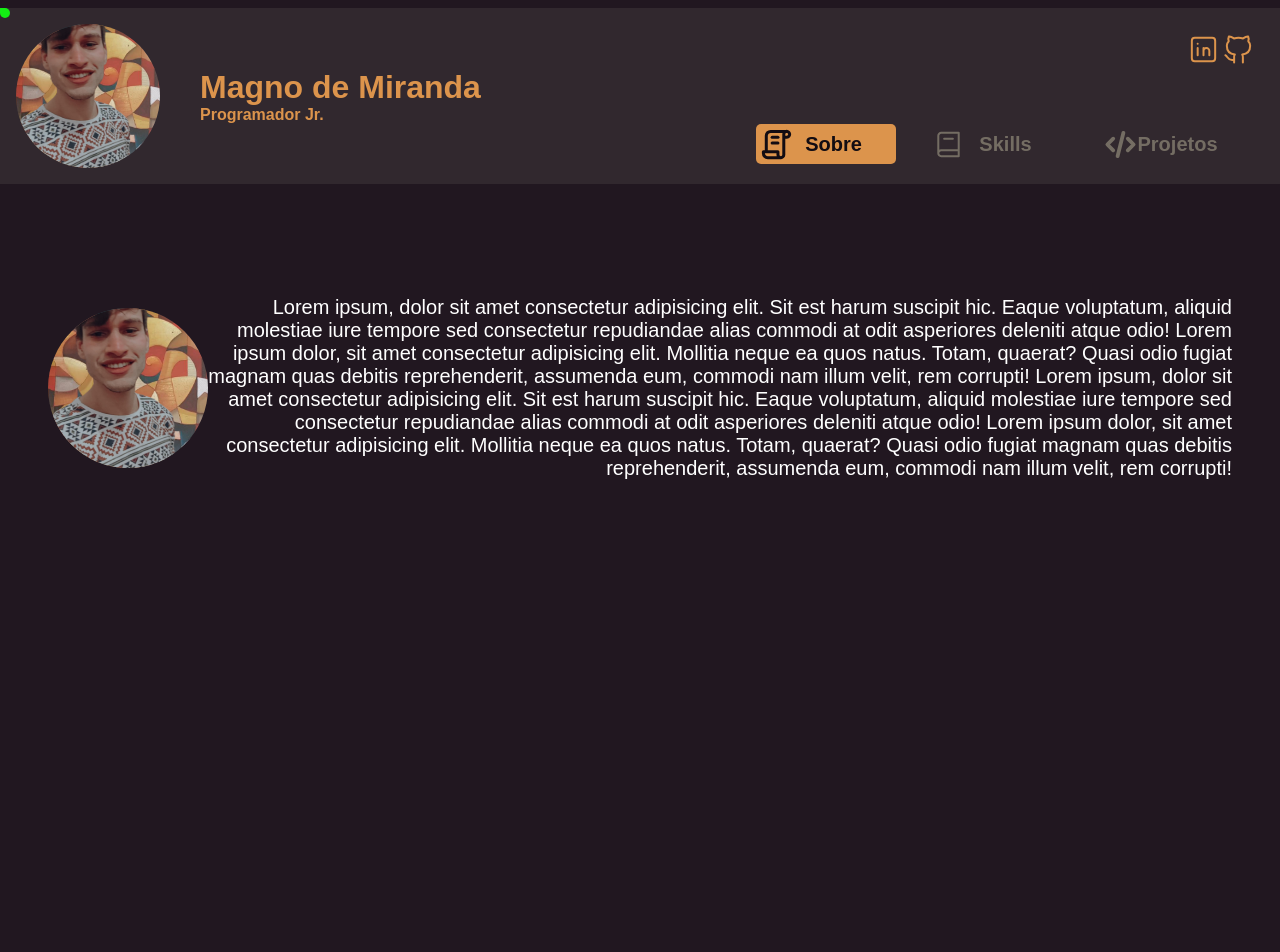
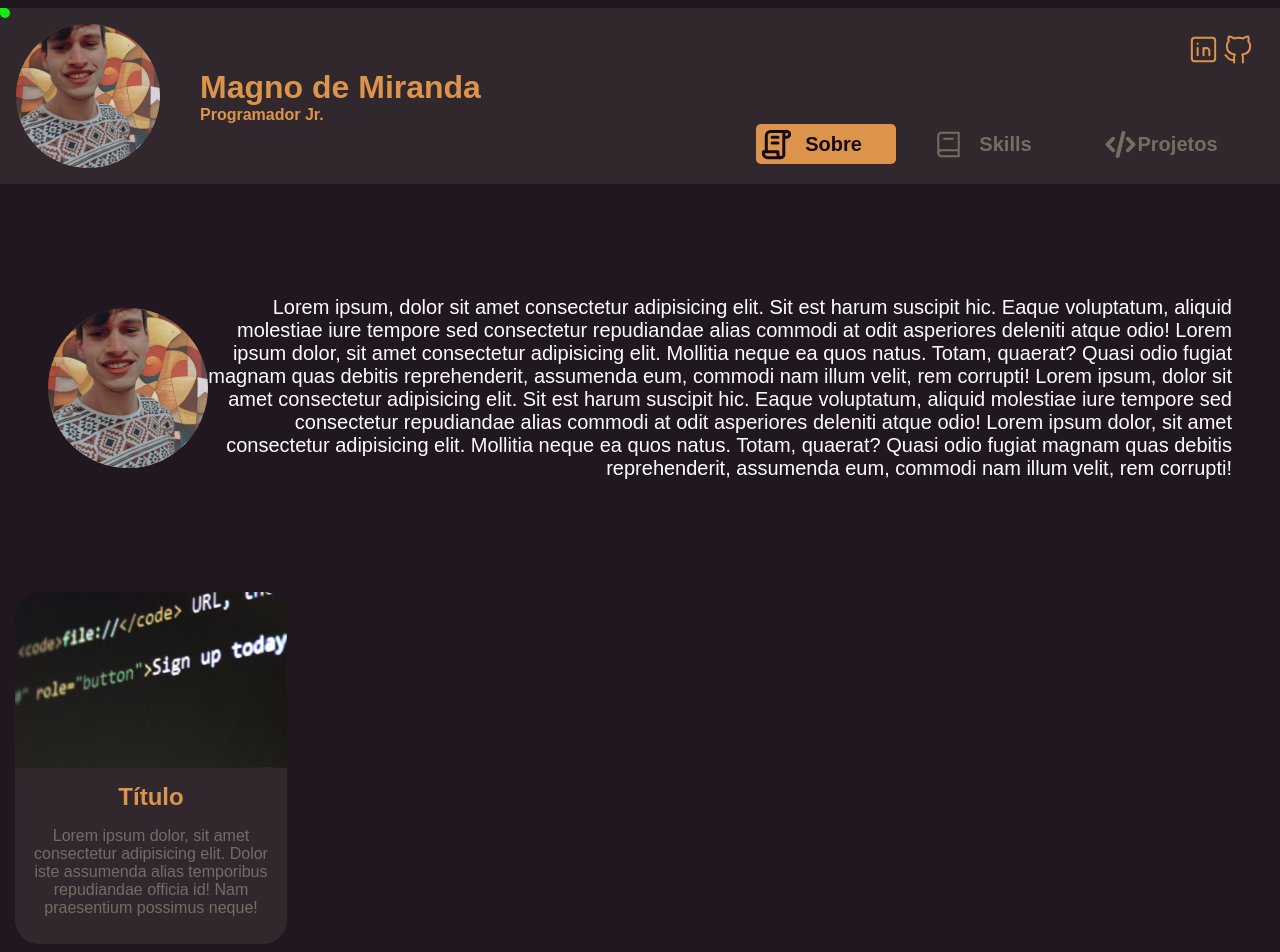
Before and after one commit to MagnoMF/portfolio, a React (Create React App) app: page / in a window 1280 px wide. Shown: the top 952 px of the page. Before the commit the page ends 800 px from the top, so only its background shows below. Built offline with nearby package versions, Linux system fonts and the light colour scheme; a web font is replaced by a local one.

Commit message:
Modelo de card construido

```diff
--- a/src/App.js
+++ b/src/App.js
@@ -2,6 +2,7 @@ import React from "react";
 import Navbar from "./components/Navbar";
 import MouseAnimation from "./components/MouseAnimation";
 import Sobre from "./components/Sobre";
+import Projetos from "./components/Projetos";
 
 function App() {
   return (
@@ -9,6 +10,7 @@ function App() {
       <MouseAnimation/>
       <Navbar/>
       <Sobre/>
+      <Projetos/>
     </React.Fragment>
   );
 }
--- /dev/null
+++ b/src/components/Card.jsx
@@ -0,0 +1,49 @@
+import React from "react";
+import backgroundProjeto from "../img/backgroundProjetos.svg";
+
+export default function Card() {
+  return (
+    <div
+      style={{
+        margin: "15px",
+        background: "transparent",
+        height: "22rem",
+        width: "17rem",
+      }}
+    >
+      <div
+        style={{
+          borderRadius: "1.5em 1.5em 0  0 ",
+          height: "50%",
+          backgroundRepeat: "no-repeat",
+          backgroundSize: "cover",
+          backgroundImage: `url(${backgroundProjeto})`,
+        }}
+      />
+      <div
+        style={{
+          borderRadius: "0 0 1.5em 1.5em",
+          height: "50%",
+          background: "blue",
+          backgroundColor: "#31282E",
+          padding: "15px",
+          boxSizing: "border-box",
+        }}
+      >
+        <h2 style={{ color: "#DC944C", textAlign: "center" }}>Título</h2>
+        <p
+          style={{
+            marginTop: "1em",
+            textAlign: "center",
+            color: "#746D63",
+            display: "flex",
+          }}
+        >
+          Lorem ipsum dolor, sit amet consectetur adipisicing elit. Dolor iste
+          assumenda alias temporibus repudiandae officia id! Nam praesentium
+          possimus neque!
+        </p>
+      </div>
+    </div>
+  );
+}
--- /dev/null
+++ b/src/components/Projetos.jsx
@@ -0,0 +1,12 @@
+import React from "react";
+import Card from "./Card";
+
+export default function Projetos() {
+  return (
+    <React.Fragment>
+      <div>
+        <Card />
+      </div>
+    </React.Fragment>
+  );
+}
```
Also changed, not shown: src/img/OnClickMouse.svg (deleted), src/img/backgroundProjetos.svg (added).
